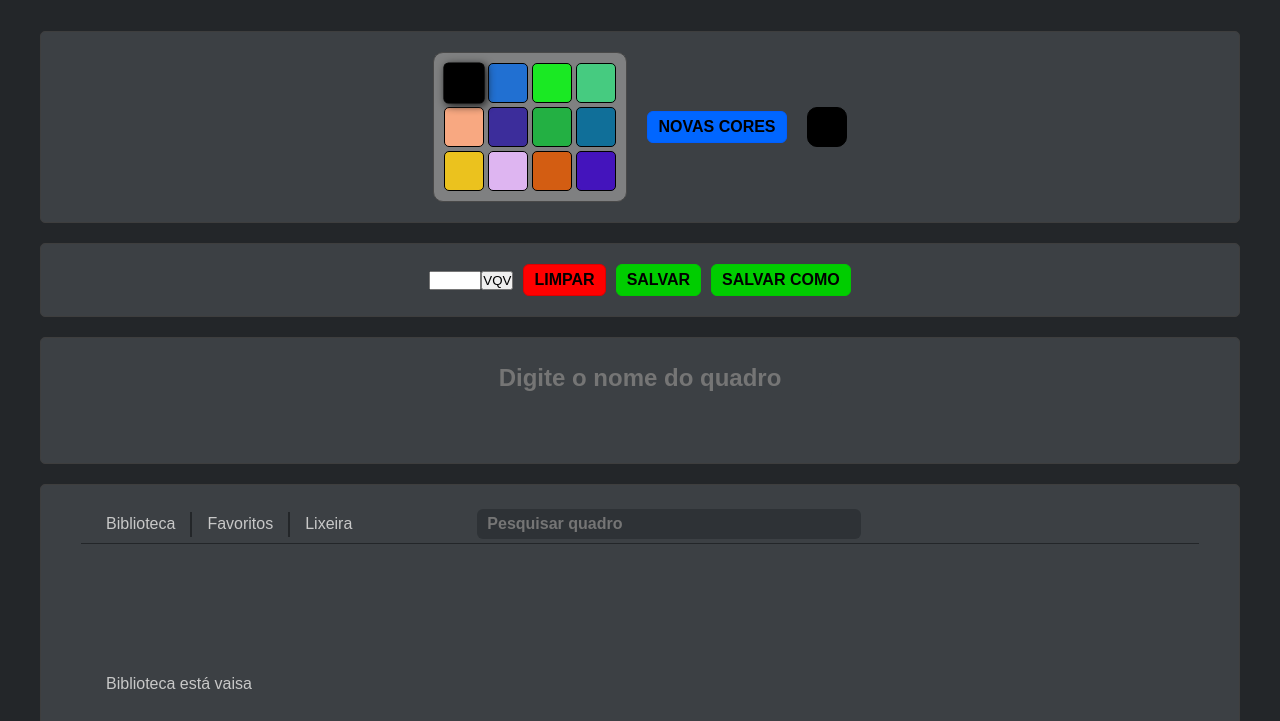
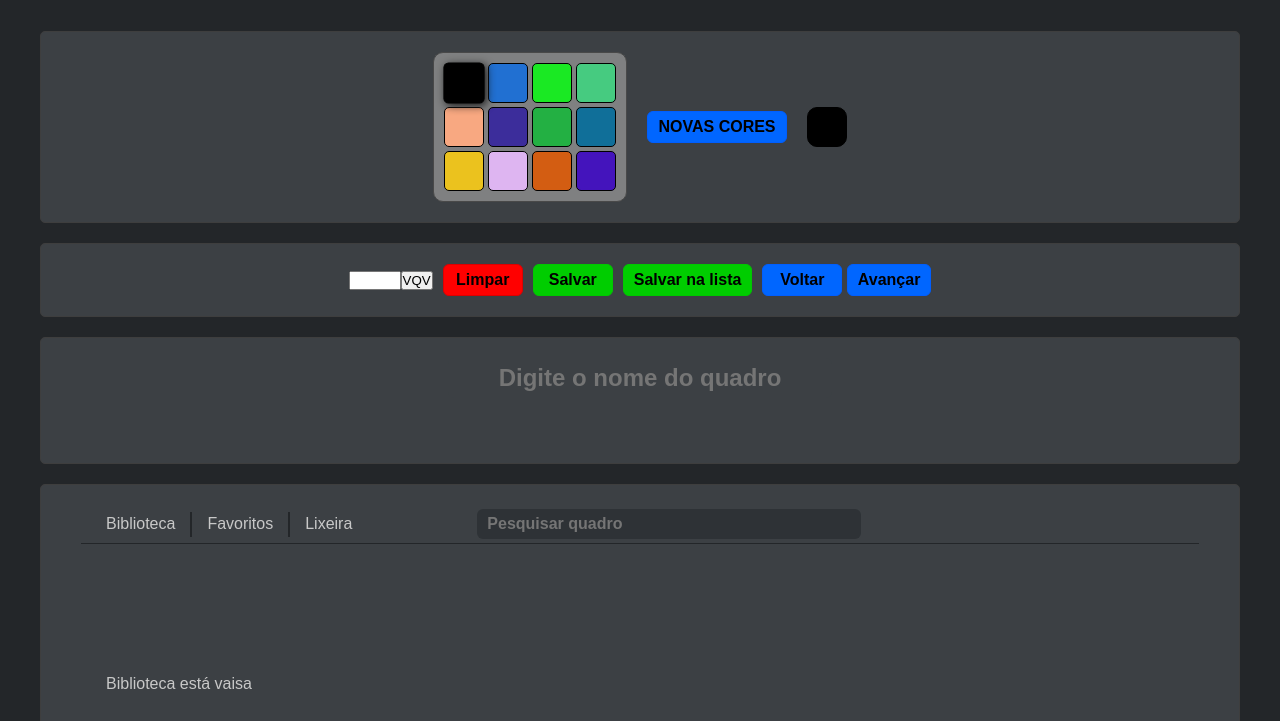
Before and after one commit to RenanFernandess/project-pixels-art-2.0, a website with bundled scripts: page src/index.html in a window 1280 px wide. Shown: the part 79-800 px from the top of the page. Built offline with nearby package versions, Linux system fonts and the light colour scheme.

Commit message:
Cria os botões Voltar e Avançar

```diff
--- a/src/index.html
+++ b/src/index.html
@@ -41,10 +41,12 @@
         <input type="number" max="50" min="5" maxlength="2" value="5" name="size" id="board-size">
         <button id="generate-board">VQV</button>
       </div>
-      <button class="buttons danger-button" id="clear-board">LIMPAR</button>
-      <button class="buttons success-button" id="save-board">SALVAR</button>
+      <button class="buttons danger-button" id="clear-board">Limpar</button>
+      <button class="buttons success-button" id="save-board">Salvar</button>
+      <button class="buttons success-button" id="save-board-as">Salvar na lista</button>
       <div>
-        <button class="buttons success-button" id="save-board-as">SALVAR COMO</button>
+        <button class="buttons primary-button" id="come-back">Voltar</button>
+        <button class="buttons primary-button" id="advance">Avançar</button>
       </div>
     </section>
     <section class="container display column">
@@ -109,9 +111,8 @@
       <div class="display" id="library-container">
         <button class="long-button" type="button" id="previous-list"></button>
         <div class="display" name="library" id="boards-list">
-
         </div>
-        <button class="long-button rigthArrow" type="button" id="next-list"></button>
+        <button class="long-button" type="button" id="next-list"></button>
       </div>
     </section>
   </main>
```
